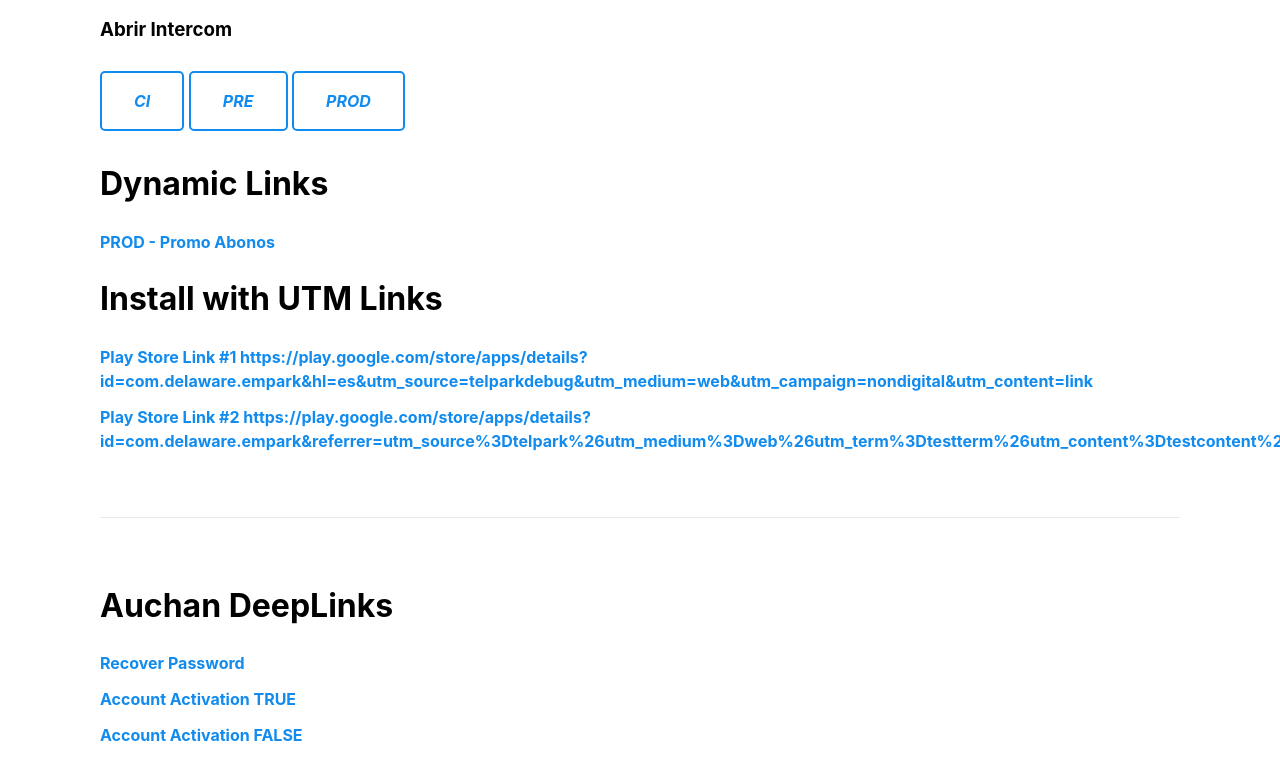
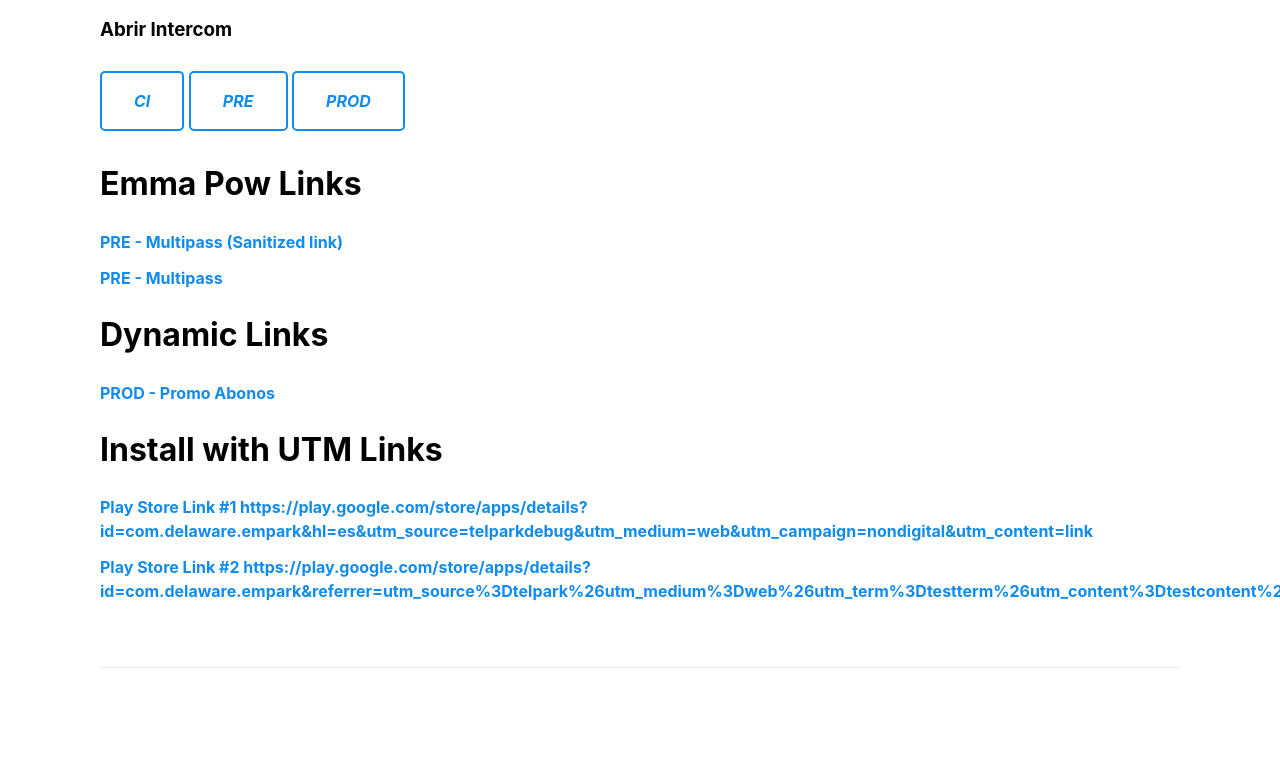
Before and after one commit to pmdevacc/pmdevacc.github.io, a plain HTML site: page index.html in a window 1280 px wide. Shown: the part 4519-5298 px from the top of the page. Drawn offline with Linux system fonts and the light colour scheme.

Commit message:
Update index.html

```diff
--- a/index.html
+++ b/index.html
@@ -204,6 +204,10 @@
 	<a href="telparkpre://support/open"><i>PRE</i></a>
 	<a href="telpark://support/open"><i>PROD</i></a>
 </p>
+<h1>Emma Pow Links</h1>
+<p><a href=""https://pre.telpark.powlink.io/multipass?ecid=a32b3d74578c11031a6288dca1a12d1c\&rt=true\&aw=720">PRE - Multipass (Sanitized link)</a></p>
+	<p><a href=""https://pre.telpark.powlink.io/multipass?ecid=a32b3d74578c11031a6288dca1a12d1c&rt=true&aw=720">PRE - Multipass</a></p>
+
 <h1>Dynamic Links</h1>
 <p><a href="https://telpark.page.link?&link=https%3A%2F%2Ftelpark.com%2Fsubscriptions&apn=com.delaware.empark&afl=https%3A%2F%2Fplay.google.com%2Fstore%2Fapps%2Fdetails%3F%26id%3Dcom.delaware.empark%26utm_campaign%3D%26utm_medium%3Demail%26utm_source%3Dmail&ibi=com.delaware.Telpark&ifl=https://apps.apple.com/es/app/telpark/id658204860&si=https://zpdw8wnskw14uv0g1y1y9138-wpengine.netdna-ssl.com/wp-content/uploads/2021/01/telpark_banner.png&utm_campaign=&utm_medium=email&utm_source=mail&ofl=https%3A%2F%2Fpromotion.telpark.com%2Fdescuento%3F%26utm_campaign%3D%26utm_medium%3Demail%26utm_source%3Dmail">PROD - Promo Abonos</a></p>
 
@@ -214,12 +218,6 @@
 
 <hr />
 
-<h1>Auchan DeepLinks</h1>
-
-<p><a href="qa.auchan.ecommerce://recover_password?token=t0k3n">Recover Password</a></p>
-<p><a href="qa.auchan.ecommerce://account_activation?success=true">Account Activation TRUE</a></p>
-<p><a href="qa.auchan.ecommerce://account_activation?success=false">Account Activation FALSE</a></p>
-
 </main>
 </body>
 </html>
```
